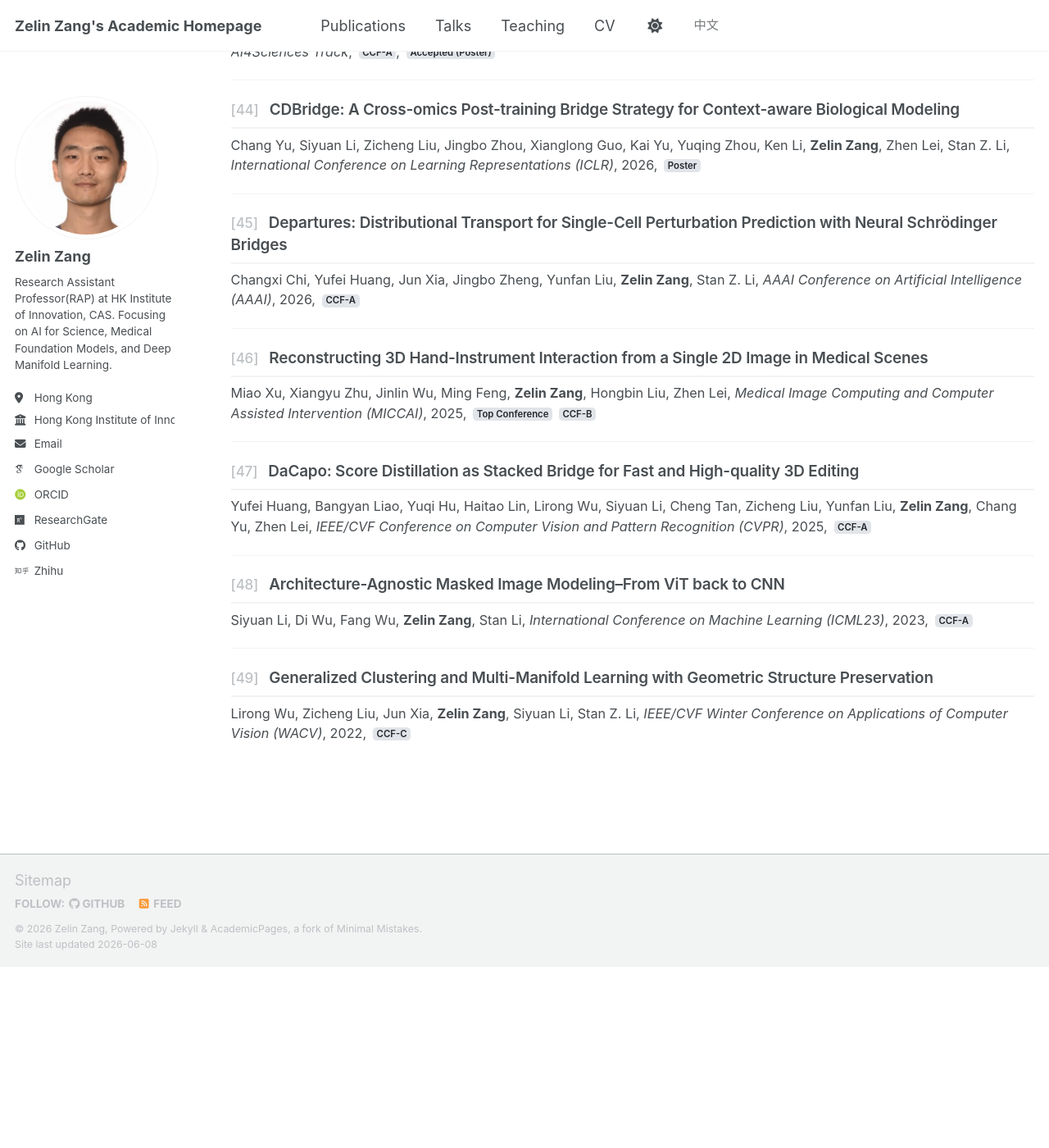
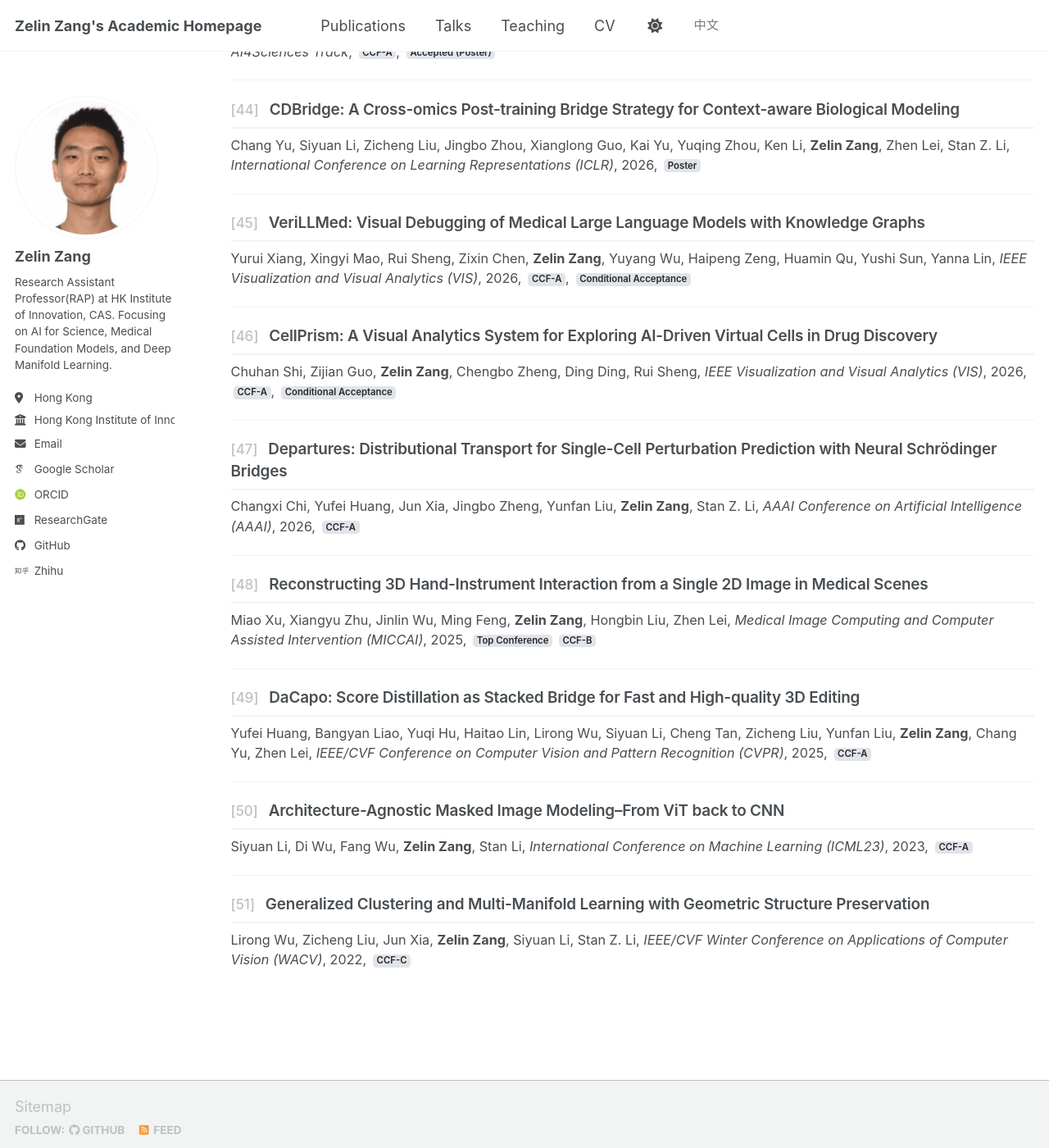
Before and after one commit to zangzelin/zangzelin.github.io, a Jekyll site: the page built from _pages/publications.html, in a window 1280 px wide and 1400 px high, scrolled down 7101 px. Shown: the whole window at 82% size. Built offline with Jekyll 4.4.1, drawn with Linux system fonts in a browser that asks for light colours; some web fonts are replaced; a script bundle is joined from its source files by our own code; library files that are not in the unit come from our copies; before the commit the page ends 8280 px from its top, so only the background shows below that; some of the changed text lies outside the part shown.

Commit message:
Add VIS 2026 paper updates

```diff
--- a/_data/news.yml
+++ b/_data/news.yml
@@ -4,6 +4,8 @@
   text: 'Recognized as an **ICML 2026 Gold Reviewer**, placing among the top reviewers for this year''s conference, with complimentary registration awarded.'
 - date: "May 2026"
   text: 'Our paper "HDTree: Generative Modeling of Cellular Hierarchies for Robust Lineage Inference" accepted by **International Conference on Machine Learning (ICML) 2026** (<span class="badge">CCF-A</span>, **Premier AI Conference**).'
+- date: "Mar 2026"
+  text: 'Two papers accepted by **IEEE Visualization and Visual Analytics (VIS) 2026**: "CellPrism: A Visual Analytics System for Exploring AI-Driven Virtual Cells in Drug Discovery" and "[VeriLLMed: Visual Debugging of Medical Large Language Models with Knowledge Graphs](https://arxiv.org/abs/2604.23356)" (<span class="badge">CCF-A</span>).'
 - date: "Mar 2026"
   text: 'Our paper "Adaptive Prototype-guided Personalized Propagation for Heterophilic Graphs with Missing Data" accepted by **IEEE Transactions on Neural Networks and Learning Systems (TNNLS)** (<span class="badge">SCI Q1</span>, **Top AI/ML Journal**).'
 - date: "Feb 2026"
--- a/_data/news_zh.yml
+++ b/_data/news_zh.yml
@@ -4,6 +4,8 @@
   text: '获评 **ICML 2026 Gold Reviewer**，位列本届会议顶尖审稿人之列，并获得大会免费注册资格。'
 - date: "May 2026"
   text: '我们的论文 "HDTree: Generative Modeling of Cellular Hierarchies for Robust Lineage Inference" 被 **International Conference on Machine Learning (ICML) 2026** 接收 (<span class="badge">CCF-A</span>, **顶级 AI 会议**)。'
+- date: "Mar 2026"
+  text: '两篇论文被 **IEEE Visualization and Visual Analytics (VIS) 2026** 接收："CellPrism: A Visual Analytics System for Exploring AI-Driven Virtual Cells in Drug Discovery" 和 "[VeriLLMed: Visual Debugging of Medical Large Language Models with Knowledge Graphs](https://arxiv.org/abs/2604.23356)" (<span class="badge">CCF-A</span>)。'
 - date: "Mar 2026"
   text: '我们的论文 "Adaptive Prototype-guided Personalized Propagation for Heterophilic Graphs with Missing Data" 被 **IEEE Transactions on Neural Networks and Learning Systems (TNNLS)** 接收 (<span class="badge">SCI Q1</span>, **顶级 AI/ML 期刊**)。'
 - date: "Feb 2026"
--- a/_data/scholar.yml
+++ b/_data/scholar.yml
@@ -1,2 +1,2 @@
-citation_count: 1218
-citations: '1218'
+citation_count: 1251
+citations: '1251'
--- /dev/null
+++ b/_publications/CellPrism.md
@@ -0,0 +1,13 @@
+---
+title: "CellPrism: A Visual Analytics System for Exploring AI-Driven Virtual Cells in Drug Discovery"
+collection: publications
+category: conferences
+permalink: /publication/2026-vis-cellprism
+excerpt: 'Chuhan Shi, Zijian Guo, <b>Zelin Zang</b>, Chengbo Zheng, Ding Ding, Rui Sheng, <i>IEEE Visualization and Visual Analytics (VIS)</i>, 2026, <span class="badge">CCF-A</span>, <span class="badge">Conditional Acceptance</span>'
+date: 2026-03-31
+venue: 'IEEE Visualization and Visual Analytics (VIS)'
+paperurl: ''
+citation: 'Chuhan Shi, Zijian Guo, Zelin Zang, Chengbo Zheng, Ding Ding, Rui Sheng. (2026). &quot;CellPrism: A Visual Analytics System for Exploring AI-Driven Virtual Cells in Drug Discovery.&quot; <i>IEEE Visualization and Visual Analytics (VIS)</i>.'
+---
+
+The contents above will be part of a list of publications, if the user clicks the link for the publication than the contents of section will be rendered as a full page, allowing you to provide more information about the paper for the reader. When publications are displayed as a single page, the contents of the above "citation" field will automatically be included below this section in a smaller font.
--- /dev/null
+++ b/_publications/VeriLLMed.md
@@ -0,0 +1,13 @@
+---
+title: "VeriLLMed: Visual Debugging of Medical Large Language Models with Knowledge Graphs"
+collection: publications
+category: conferences
+permalink: /publication/2026-vis-verillmed
+excerpt: 'Yurui Xiang, Xingyi Mao, Rui Sheng, Zixin Chen, <b>Zelin Zang</b>, Yuyang Wu, Haipeng Zeng, Huamin Qu, Yushi Sun, Yanna Lin, <i>IEEE Visualization and Visual Analytics (VIS)</i>, 2026, <span class="badge">CCF-A</span>, <span class="badge">Conditional Acceptance</span>'
+date: 2026-03-31
+venue: 'IEEE Visualization and Visual Analytics (VIS)'
+paperurl: 'https://arxiv.org/abs/2604.23356'
+citation: 'Yurui Xiang, Xingyi Mao, Rui Sheng, Zixin Chen, Zelin Zang, Yuyang Wu, Haipeng Zeng, Huamin Qu, Yushi Sun, Yanna Lin. (2026). &quot;VeriLLMed: Visual Debugging of Medical Large Language Models with Knowledge Graphs.&quot; <i>IEEE Visualization and Visual Analytics (VIS)</i>.'
+---
+
+The contents above will be part of a list of publications, if the user clicks the link for the publication than the contents of section will be rendered as a full page, allowing you to provide more information about the paper for the reader. When publications are displayed as a single page, the contents of the above "citation" field will automatically be included below this section in a smaller font.
```
